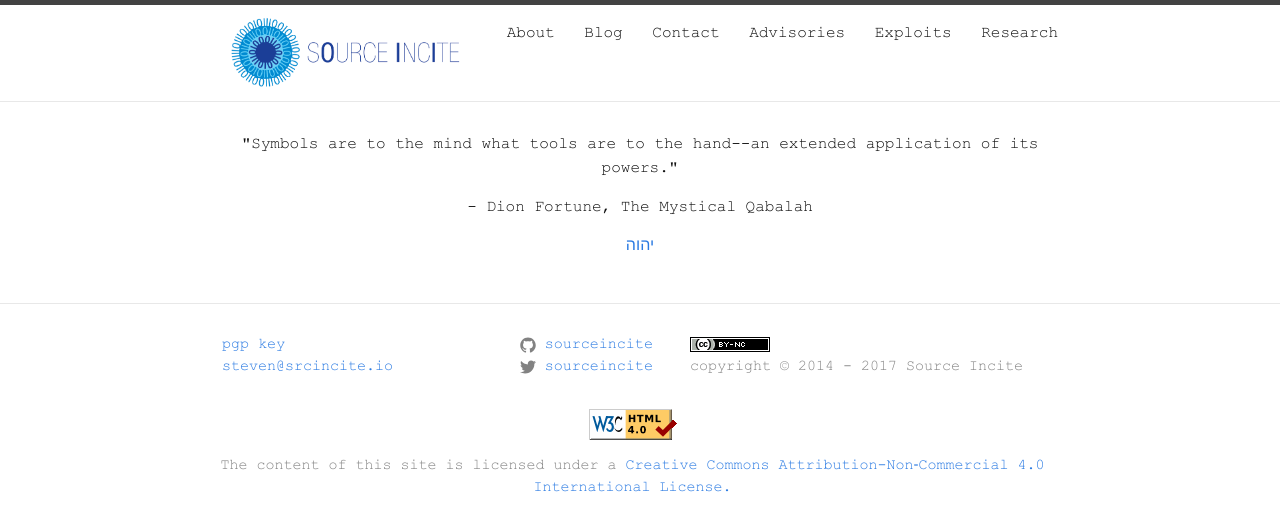
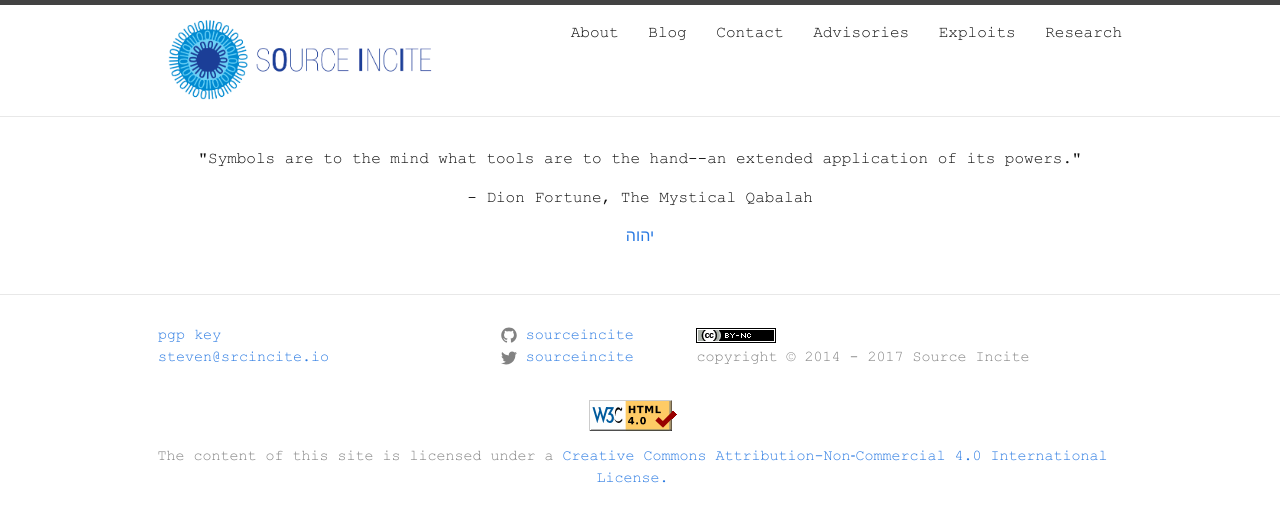
Before and after one commit to sourceincite/sourceincite.github.io, a Jekyll site: the page built from index.html, in a window 1280 px wide. Shown: the top 531 px of the page. Built offline with Jekyll 4.4.1, drawn with Linux system fonts in a browser that asks for light colours.

Commit message:
added some changes

```diff
--- a/css/main.scss
+++ b/css/main.scss
@@ -24,7 +24,7 @@ $grey-color-light: lighten($grey-color, 40%);
 $grey-color-dark:  darken($grey-color, 25%);
 
 // Width of the content area
-$content-width:    70%;
+$content-width:    80%;
 
 $on-palm:          600px;
 $on-laptop:        800px;
```
Also changed, not shown: _includes/header.html (+0 -23 lines).
